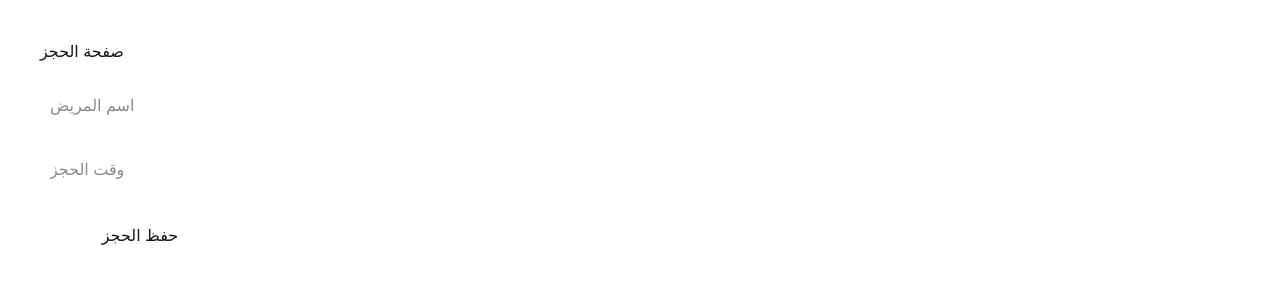
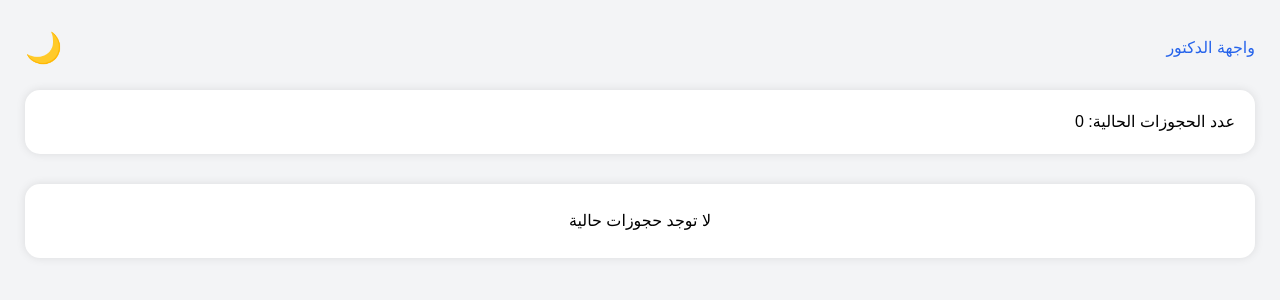
Before and after one commit to yaseenalqasim-ai/dentist-clinic, a Next.js app: page /doctor in a window 1280 px wide. Shown: the top 300 px of the page. Built offline with nearby package versions, Linux system fonts and the light colour scheme.

Commit message:
build doctor interface

```diff
--- a/app/doctor/page.tsx
+++ b/app/doctor/page.tsx
@@ -1,74 +1,313 @@
 "use client";
 
-import { useState } from "react";
+import { useEffect, useState } from "react";
 
 export default function DoctorPage() {
-  const [name, setName] = useState("");
-  const [time, setTime] = useState("");
 
-  const saveAppointment = () => {
-    const appointments =
-      JSON.parse(localStorage.getItem("appointments") || "[]");
+  const [patients, setPatients] =
+    useState<any[]>([]);
 
-    appointments.push({
-      name,
-      time,
-    });
+  const [darkMode, setDarkMode] =
+    useState(false);
 
-    localStorage.setItem(
-      "appointments",
-      JSON.stringify(appointments)
+  useEffect(() => {
+
+    const savedPatients =
+      JSON.parse(
+        localStorage.getItem("patients") || "[]"
       );
 
-    alert("تم الحجز بنجاح");
+    setPatients(savedPatients);
 
-    setName("");
-    setTime("");
-  };
+  }, []);
+
+  const activePatients =
+    patients.filter(
+      (p) =>
+        p.status !== "🟢 تم التنفيذ" &&
+        p.status !== "🔴 حجز ملغي"
+    );
 
   return (
     <main
+      dir="rtl"
       style={{
-        padding: "40px",
-        fontFamily: "Arial",
+        minHeight: "100vh",
+
+        background: darkMode
+          ? "#111827"
+          : "#f3f4f6",
+
+        color: darkMode
+          ? "white"
+          : "black",
+
+        padding: "25px",
+
+        fontFamily: "sans-serif",
       }}
     >
-      <h1>صفحة الحجز</h1>
 
-      <input
-        placeholder="اسم المريض"
-        value={name}
-        onChange={(e) => setName(e.target.value)}
+      {/* الأعلى */}
+      <div
         style={{
-          display: "block",
-          marginTop: "20px",
-          padding: "10px",
-          width: "300px",
+          display: "flex",
+
+          justifyContent:
+            "space-between",
+
+          alignItems: "center",
         }}
-      />
+      >
 
-      <input
-        placeholder="وقت الحجز"
-        value={time}
-        onChange={(e) => setTime(e.target.value)}
+        <h1
           style={{
-          display: "block",
-          marginTop: "20px",
-          padding: "10px",
-          width: "300px",
+            color: "#2563eb",
           }}
-      />
+        >
+          واجهة الدكتور
+        </h1>
 
+        {/* الثيم */}
         <button
-        onClick={saveAppointment}
+          onClick={() =>
+            setDarkMode(!darkMode)
+          }
+
+          style={{
+            border: "none",
+
+            background: "transparent",
+
+            fontSize: "30px",
+
+            cursor: "pointer",
+          }}
+        >
+          {darkMode ? "☀️" : "🌙"}
+        </button>
+      </div>
+
+      {/* عدد المرضى */}
+      <div
         style={{
           marginTop: "20px",
-          padding: "12px",
-          width: "200px",
+
+          background: darkMode
+            ? "#1f2937"
+            : "white",
+
+          padding: "20px",
+
+          borderRadius: "15px",
+
+          boxShadow:
+            "0 0 10px rgba(0,0,0,0.1)",
         }}
       >
-        حفظ الحجز
+        <h2>
+          عدد الحجوزات الحالية:
+          {" "}
+          {activePatients.length}
+        </h2>
+      </div>
+
+      {/* المرضى */}
+      <div
+        style={{
+          marginTop: "30px",
+
+          display: "grid",
+
+          gap: "20px",
+        }}
+      >
+
+        {activePatients.map(
+          (patient, index) => (
+            <div
+              key={index}
+
+              style={{
+                background: darkMode
+                  ? "#1f2937"
+                  : "white",
+
+                padding: "20px",
+
+                borderRadius: "15px",
+
+                boxShadow:
+                  "0 0 10px rgba(0,0,0,0.1)",
+
+                position: "relative",
+              }}
+            >
+
+              {/* الحالة */}
+              <div
+                style={{
+                  position: "absolute",
+
+                  top: "20px",
+
+                  left: "20px",
+
+                  background: "#e5e7eb",
+
+                  padding: "10px",
+
+                  borderRadius: "10px",
+
+                  color: "black",
+
+                  fontWeight: "bold",
+                }}
+              >
+                {patient.status}
+              </div>
+
+              <p>
+                <strong>
+                  👤 الاسم:
+                </strong>{" "}
+
+                {patient.name}
+              </p>
+
+              <p>
+                <strong>
+                  📞 الرقم:
+                </strong>{" "}
+
+                {patient.phone}
+              </p>
+
+              <p>
+                <strong>
+                  🦷 المراجعة:
+                </strong>{" "}
+
+                {patient.visitType ===
+                "زيارة أولى"
+                  ? `زيارة أولى ← ${patient.firstVisitType}`
+                  : patient.visitType}
+              </p>
+
+              <p>
+                <strong>
+                  🚨 الأمراض:
+                </strong>{" "}
+
+                {patient.disease}
+              </p>
+
+              <p>
+                <strong>
+                  ❗️ الشكوى:
+                </strong>{" "}
+
+                {patient.complaint}
+              </p>
+
+              <p>
+                <strong>
+                  🗓️ الموعد:
+                </strong>{" "}
+
+                {patient.date}
+              </p>
+
+              {/* أزرار */}
+              <div
+                style={{
+                  display: "flex",
+
+                  gap: "10px",
+
+                  marginTop: "20px",
+
+                  flexWrap: "wrap",
+                }}
+              >
+
+                {/* واتساب */}
+                <a
+                  href={`https://wa.me/${patient.phone}`}
+
+                  target="_blank"
+
+                  style={{
+                    flex: 1,
+
+                    background: "#25D366",
+
+                    color: "white",
+
+                    textDecoration: "none",
+
+                    borderRadius: "10px",
+
+                    padding: "12px",
+
+                    textAlign: "center",
+
+                    fontWeight: "bold",
+                  }}
+                >
+                  واتساب 💬
+                </a>
+
+                {/* بدء العلاج */}
+                <button
+                  style={{
+                    flex: 1,
+
+                    background: "#2563eb",
+
+                    color: "white",
+
+                    border: "none",
+
+                    borderRadius: "10px",
+
+                    padding: "12px",
+
+                    cursor: "pointer",
+
+                    fontWeight: "bold",
+                  }}
+                >
+                  بدء العلاج
                 </button>
+
+              </div>
+            </div>
+          )
+        )}
+
+        {activePatients.length === 0 && (
+          <div
+            style={{
+              background: darkMode
+                ? "#1f2937"
+                : "white",
+
+              padding: "25px",
+
+              borderRadius: "15px",
+
+              textAlign: "center",
+
+              boxShadow:
+                "0 0 10px rgba(0,0,0,0.1)",
+            }}
+          >
+            لا توجد حجوزات حالية
+          </div>
+        )}
+
+      </div>
     </main>
   );
 }
```
Lines whose indentation alone changed are shown as unchanged.
